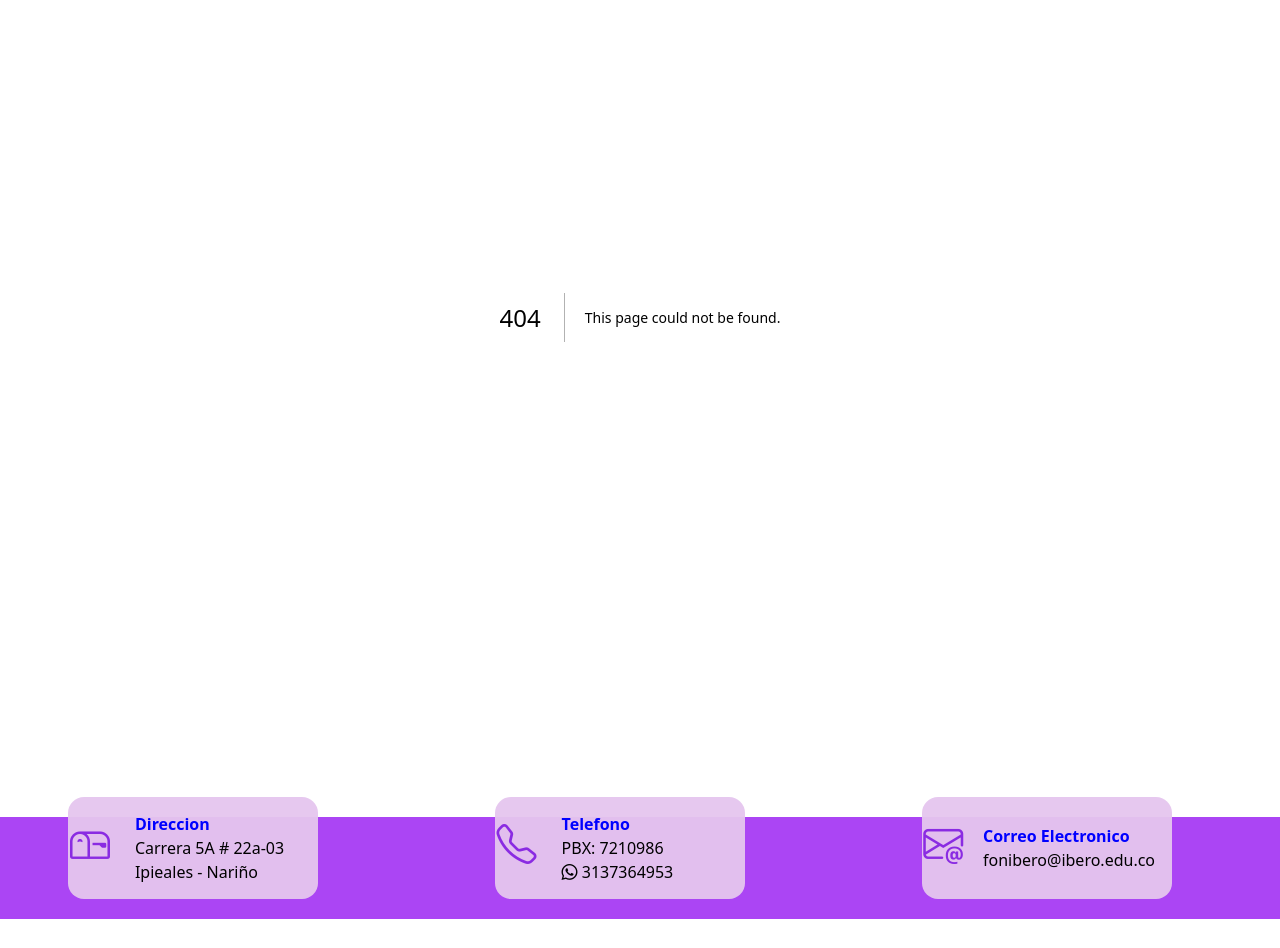
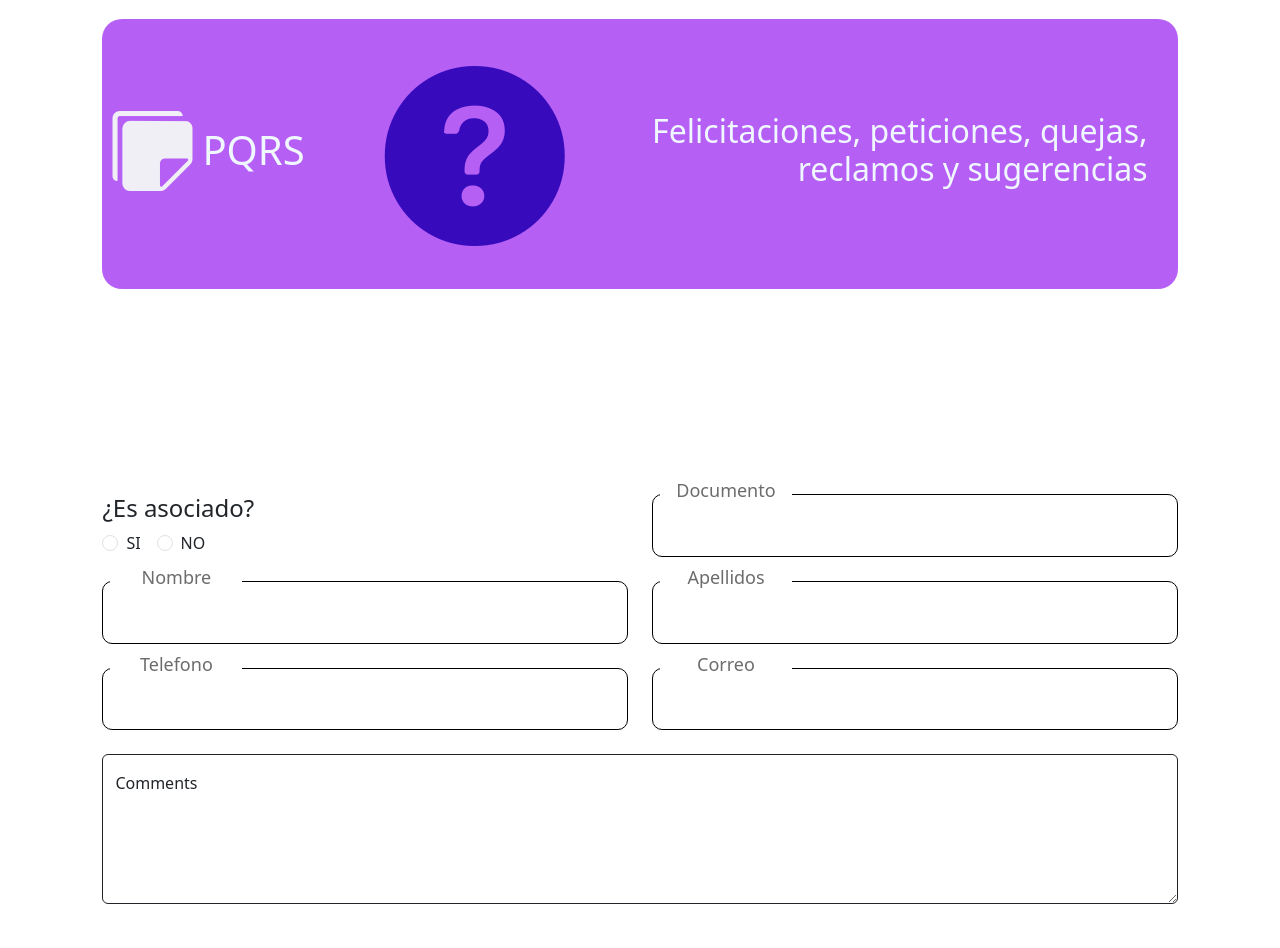
Before and after one commit to edalsare/fondo-empleados, a Next.js app: page /pqrs in a window 1280 px wide. Before the commit this address had no page. Shown: the part 180-1128 px from the top of the page. Before the commit the page ends 1099 px from the top, so only its background shows below. Built offline with nearby package versions, Linux system fonts and the light colour scheme.

Commit message:
agregando pagina pqrs

```diff
--- a/src/app/componets/header/Header.css
+++ b/src/app/componets/header/Header.css
@@ -1,4 +1,4 @@
-.container{
+.container-header{
     position:sticky;
     border: 1px solid rgb(178, 135, 231);
     border-radius: 10px;
--- a/src/app/componets/header/Header.tsx
+++ b/src/app/componets/header/Header.tsx
@@ -6,7 +6,7 @@ import Link from "next/link";
 const Header = () =>{
     return(
         <div className="Main">
-            <div className="container">
+            <div className="container-header">
                 <div className="Logo">
                     <h1>FonIbero</h1>
                 </div>
@@ -15,11 +15,11 @@ const Header = () =>{
                         <li><Link href="/">Inicio</Link></li>
                         <li><Link href="/ahorros">Ahorros</Link></li>
                         <li><Link href="">Formularios</Link></li>
-                        <li><Link href="">PQRS</Link></li>
+                        <li><Link href="/pqrs">PQRS</Link></li>
                     </ul>
                 </div>
                 <div>
-                    <button className="area-segura">Area Segura</button>
+                    <button className="area-segura"><Link href="/login">Area Segura</Link></button>
                 </div>
             </div>
         </div>
--- a/src/app/componets/page-ahorros/pageAhorros.css
+++ b/src/app/componets/page-ahorros/pageAhorros.css
@@ -1,20 +1,24 @@
-.container-ahorros{
+.first-container {
+  display: flex;
+  flex-direction: column;
+}
+
+.container-ahorros {
   display: flex;
   background: rgba(171, 69, 244, 0.858);
-    justify-content:flex-start;
+  justify-content: center;
   margin: 8%;
   border-radius: 20px;
   align-items: center;
 }
 
-.section-ahorros{
+.section-ahorros {
   display: flex;
   align-items: center;
   justify-content: center;
-
 }
 
-.iconsAhorro{
+.iconsAhorro {
   color: rgb(41, 7, 141);
   background: white;
   font-size: 80px;
@@ -24,12 +28,12 @@
   margin-right: 10px;
 }
 
-.textAhorro{
+.textAhorro {
   color: aliceblue;
-    text-align:right;
+  text-align: right;
   margin-right: 30px;
 }
-.imageAhorros{
+.imageAhorros {
   margin: 10px;
   width: 40%;
   height: 250px;
@@ -38,3 +42,31 @@
   background-size: 100% 100%;
   border-radius: 50px 100px 50px 100px;
 }
+
+.layout-ahorros {
+  width: 100%;
+
+  display: flex;
+  gap: 50px;
+}
+
+.img-sider {
+  width: 17%;
+  height: 200px;
+  background-image: url("/img/sider_descripcion.jpeg");
+  background-repeat: no-repeat;
+  background-size: 100% 100%;
+  margin-left: 8%;
+  border-radius: 80px 0px 111px 0px;
+  -webkit-border-radius: 80px 0px 111px 0px;
+  -moz-border-radius: 80px 0px 111px 0px;
+}
+
+.grow-body {
+  flex-grow: 1;
+  flex-direction: column;
+}
+
+.font-ahorros{
+    font-family:'Gill Sans', 'Gill Sans MT', Calibri, 'Trebuchet MS', sans-serif;
+}
--- /dev/null
+++ b/src/app/pqrs/body_pqrs/body_pqrs.tsx
@@ -0,0 +1,101 @@
+const Body_pqrs = () => {
+  return (
+    <div className="container-pqrs-body">
+      <div className="row align-items-center g-4">
+        <div className="col-6">
+          <h4>¿Es asociado?</h4>
+          <div className="form-check form-check-inline">
+          <label className="form-check-label" form="inlineRadio1">
+              SI
+            </label>
+            <input
+              className="form-check-input"
+              type="radio"
+              name="inlineRadioOptions"
+              id="inlineRadio1"
+              value="option1"
+            />
+
+          </div>
+          <div className="form-check form-check-inline">
+            <input
+              className="form-check-input"
+              type="radio"
+              name="inlineRadioOptions"
+              id="inlineRadio2"
+              value="option2"
+            />
+            <label className="form-check-label" form="inlineRadio2">
+              NO
+            </label>
+          </div>
+        </div>
+        <div className="col-6">
+          <div className="borde-input">
+            <h1 className="texto-borde">Documento</h1>
+            <input
+              type="text"
+              className="borderin form-control"
+              aria-label="First name"
+            />
+          </div>
+        </div>
+        <div className="col-6">
+          <div className="borde-input">
+            <h1 className="texto-borde">Nombre</h1>
+            <input
+              type="text"
+              className="borderin form-control"
+              aria-label="First name"
+            />
+          </div>
+        </div>
+        <div className="col-6">
+          <div className="borde-input">
+            <h1 className="texto-borde">Apellidos</h1>
+            <input
+              type="text"
+              className="borderin form-control"
+              aria-label="First name"
+            />
+          </div>
+        </div>
+        <div className="col-6">
+          <div className="borde-input">
+            <h1 className="texto-borde">Telefono</h1>
+            <input
+              type="text"
+              className="borderin form-control"
+              aria-label="First name"
+            />
+          </div>
+        </div>
+        <div className="col-6">
+          <div className="borde-input">
+            <h1 className="texto-borde">Correo</h1>
+            <input
+              type="text"
+              className="borderin form-control"
+              aria-label="First name"
+            />
+          </div>
+        </div>
+        <div className="col-12">
+          <div className="form-floating">
+            <textarea
+              className="area form-control"
+              placeholder=" "
+              id="floatingTextarea2"
+              style={{ height: "150px" }}
+            ></textarea>
+            <label>Comments</label>
+          </div>
+        </div>
+        <div className="col-boton col-12 align-self-end">
+        <button type="button" className="btn1 btn btn-lg">ENVIAR</button>
+        </div>
+      </div>
+    </div>
+  );
+};
+export default Body_pqrs;
--- /dev/null
+++ b/src/app/pqrs/page.tsx
@@ -0,0 +1,24 @@
+import React from "react";
+import "./pqrs.css";
+import Body_pqrs from "./body_pqrs/body_pqrs";
+
+const PageAhorros = () => {
+  return (
+    <div className="first-container">
+      <div className="container-pqrs">
+        <div className="section-pqrs">
+          <h1 className="bi-stickies-fill iconsPqrs"></h1>
+          <h1 className="textPqrs">PQRS</h1>
+        </div>
+        <div className="imagePqrs"><i className="bi bi-question-circle-fill"></i></div>
+        <div className="section-pqrs">
+          <h2 className="textPqrs">Felicitaciones, peticiones, quejas, reclamos y sugerencias</h2>
+        </div>
+      </div>
+      <div className="layout-pqrs">
+        <Body_pqrs/>
+      </div>
+    </div>
+  );
+};
+export default PageAhorros;
--- /dev/null
+++ b/src/app/pqrs/pqrs.css
@@ -0,0 +1,127 @@
+.first-container {
+    display: flex;
+    flex-direction: column;
+  }
+
+  .container-pqrs {
+    display: flex;
+    background: rgba(171, 69, 244, 0.858);
+    justify-content: center;
+    margin: 8%;
+    border-radius: 20px;
+    align-items: center;
+  }
+
+  .section-pqrs {
+    display: flex;
+    align-items: center;
+    justify-content: center;
+  }
+
+  .iconsPqrs {
+    color: rgb(240, 239, 245);
+    font-size: 80px;
+    border-radius: 100%;
+    margin-left: 10px;
+    margin-right: 10px;
+  }
+
+  .textPqrs {
+    color: aliceblue;
+    text-align: right;
+    margin-right: 30px;
+  }
+  .imagePqrs {
+    color: rgb(55, 11, 188);
+    font-size: 180px;
+    border-radius: 100%;
+    margin-left: 50px;
+    margin-right: 20px;
+  }
+
+  .layout-pqrs {
+    width: 100%;
+
+    display: flex;
+    gap: 50px;
+  }
+
+
+
+  .grow-body {
+    flex-grow: 1;
+    flex-direction: column;
+  }
+
+  .font-ahorros{
+      font-family:'Gill Sans', 'Gill Sans MT', Calibri, 'Trebuchet MS', sans-serif;
+  }
+
+  .container-pqrs-body {
+    display: flex;
+    width: 100%;
+    justify-content: center;
+    margin: 8%;
+    border-radius: 20px;
+    align-items: center;
+  }
+
+  .area{
+    height: 300px;
+    border: 1px solid;
+  }
+
+  .area:focus{
+    box-shadow: inset  0 0.5em 0.5em rgba(211, 117, 242, 0.1);
+    border: 1px solid;
+  }
+
+
+  .borde-input{
+    padding-bottom: 10px;
+    display:block;
+    border-radius: 10px;
+    border:1px solid rgb(0, 0, 0);
+    align-items: center;
+    justify-content: center;
+
+}
+.borde-input .borderin:focus {
+  box-shadow: inset  0 0.5em 0.5em rgba(211, 117, 242, 0.1);
+}
+
+.texto-borde{
+  text-align: center;
+    width: 132px;
+    font-size:18px;
+    margin-top:-15px;
+    margin-left:7px;
+    background:white;
+    color: rgba(57, 55, 55, 0.737);
+}
+
+.borderin{
+  outline: none;
+  border: 0px;
+}
+
+.borderin:focus{
+  outline: none;
+  border: 0px;
+  box-shadow: none;
+}
+
+.col-boton{
+  display: flex;
+  align-items: end;
+  justify-content: end;
+}
+
+.btn1{
+  width: 200px;
+  background: rgb(202, 117, 235);
+}
+
+.btn1:hover{
+  background: rgb(191, 73, 237);
+}
```
Also changed, not shown: src/app/componets/page-ahorros/body-ahorros/body_ahorros.tsx (added, +9 -0 lines), src/app/componets/page-ahorros/pageAhorros.tsx (+12 -4 lines), src/app/componets/page-ahorros/sidebar/sidebar.tsx (added, +8 -0 lines), src/app/login/page.tsx (added, +18 -0 lines), public/img/sider_descripcion.jpeg (added), src/app/login/login.css (added). Lines whose indentation alone changed are shown as unchanged.
